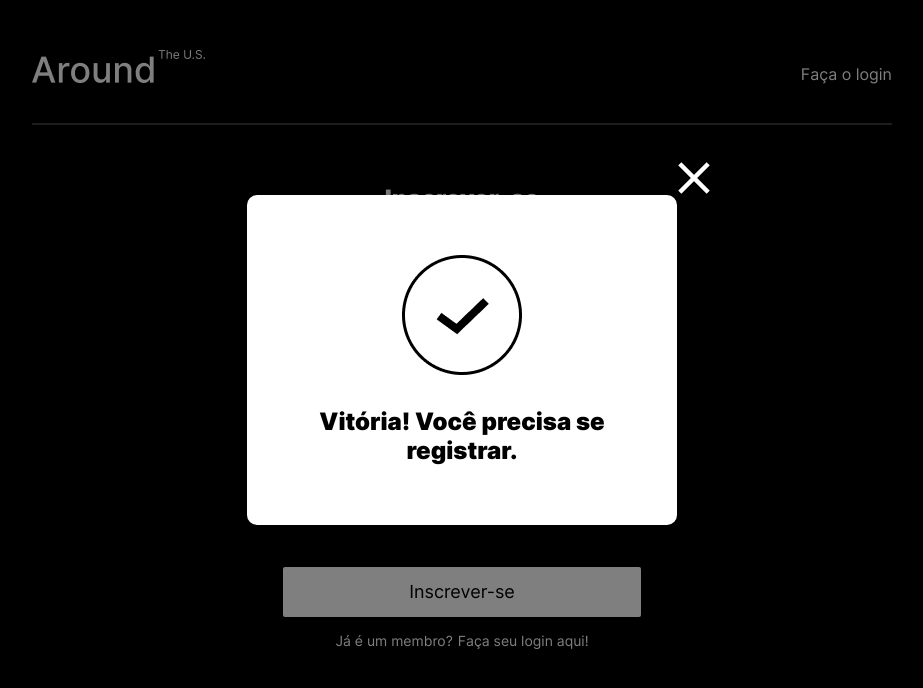
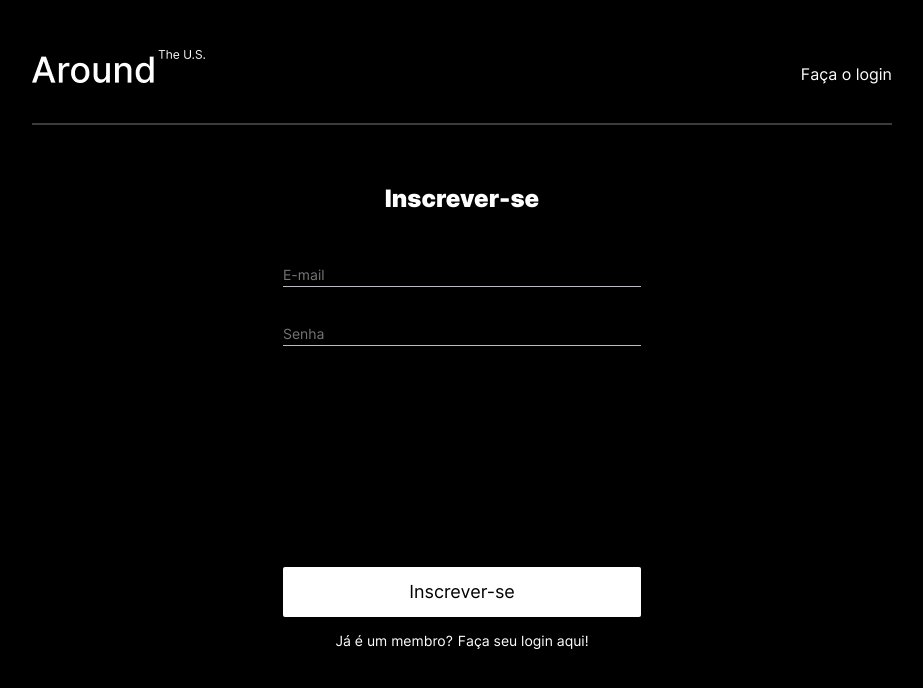
Before and after one commit to MaikonCorrea/web_project_around_auth, a React (Create React App) app: page /register in a window 1280 px wide. Shown: the top 688 px of the page, without its empty margins (178-1101 px from the left). Built offline with nearby package versions, Linux system fonts and the light colour scheme; no server answers.

Commit message:
removal of the test class that leaves visible

```diff
--- a/src/components/InfoTooltip.js
+++ b/src/components/InfoTooltip.js
@@ -1,10 +1,12 @@
+
+
 import imageError from "../images/image_error.png";
 import imageOk from "../images/image_ok.png";
 
 
 function InfoTooltip() {
   return (
-    <div className="info info__popup_opened">
+    <div className="info">
       <div className="info__popup">
         {/* <img className="info__image" src={imageError} alt="imagem de erro" /> */}
         <img className="info__image" src={imageOk} alt="imagem de sucesso" />
```
